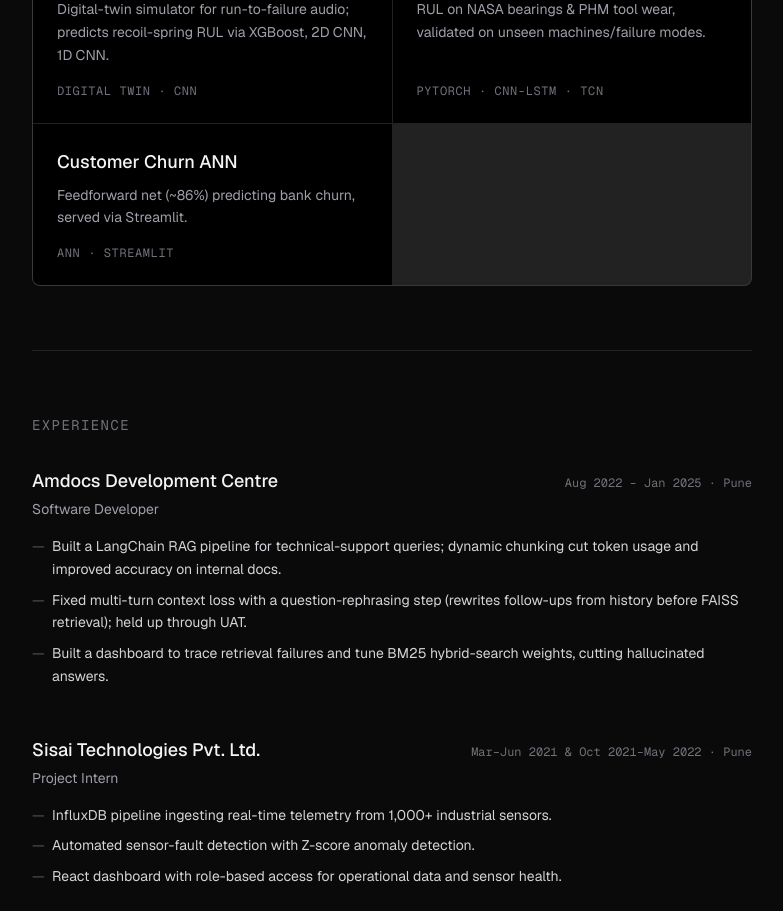
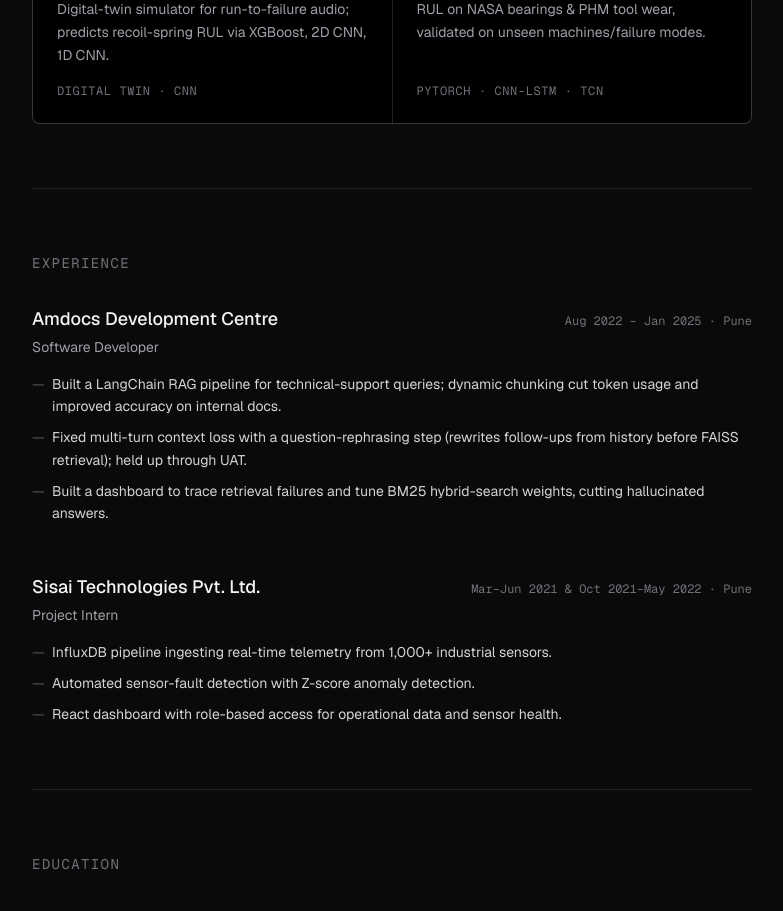
Before and after one commit to karankhatavkar/karankh.tech, a Next.js app: page / in a window 1280 px wide. Shown: the part 2980-3891 px from the top of the page, without its empty margins (248-1031 px from the left). Built offline with nearby package versions, Linux system fonts and the light colour scheme.

Commit message:
RM customer churn project

```diff
--- a/app/data/projects.ts
+++ b/app/data/projects.ts
@@ -94,11 +94,4 @@
     tech: ["PyTorch", "CNN-LSTM", "TCN"],
     href: "https://github.com/karankhatavkar/predictive-maintenance-bearing-tool-wear",
   },
-  {
-    name: "Customer Churn ANN",
-    description:
-      "Feedforward net (~86%) predicting bank churn, served via Streamlit.",
-    tech: ["ANN", "Streamlit"],
-    href: "https://github.com/karankhatavkar/customer-churn-ann",
-  },
 ];
```
